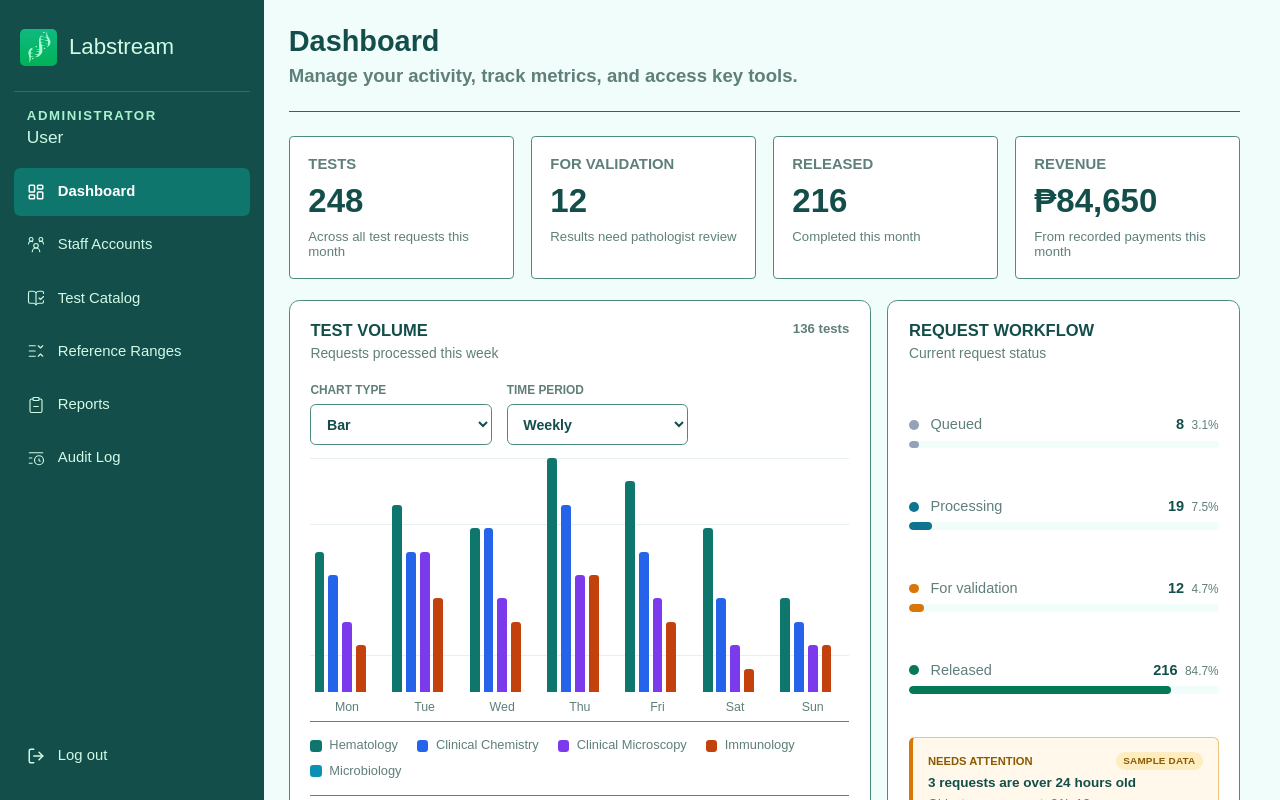
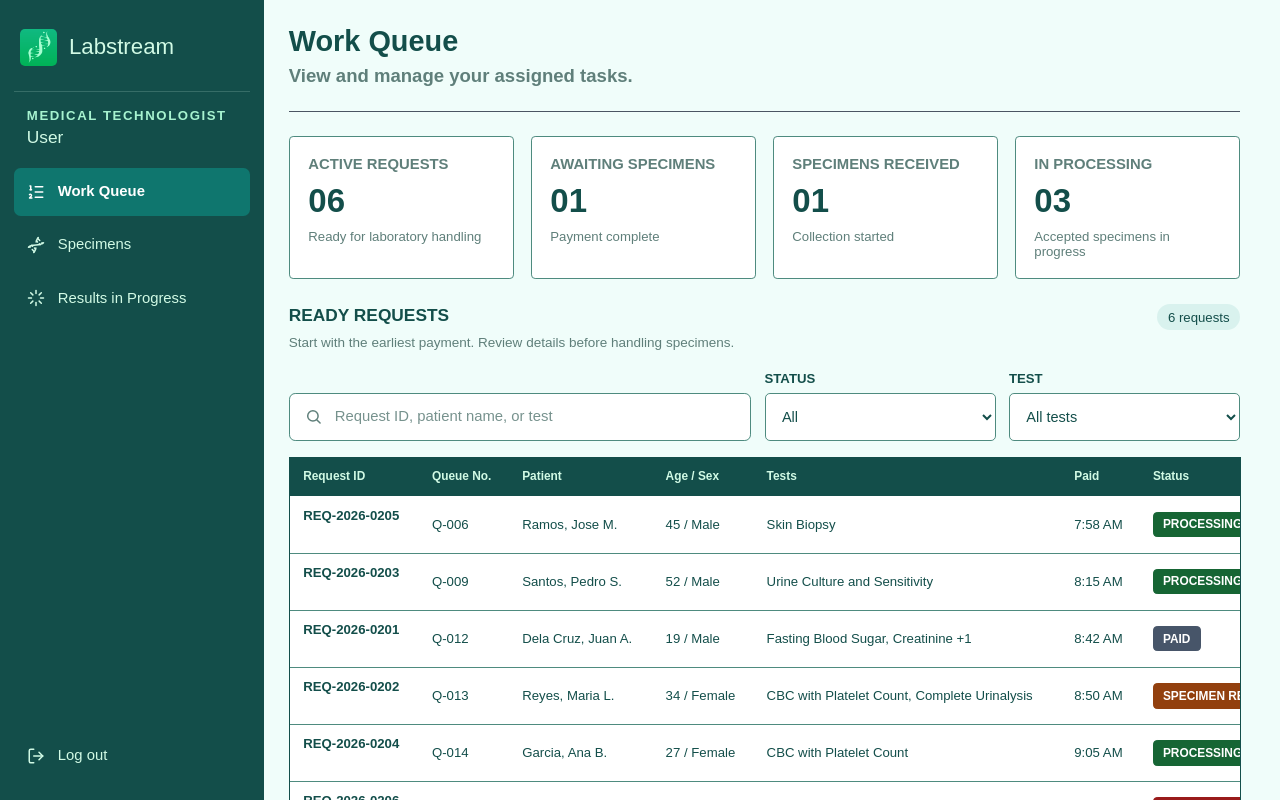
Before and after one commit to monokromez/labstream, a React (Vite) app in the folder frontend/: page / in a window 1280 px wide. Built offline with nearby package versions, Linux system fonts and the light colour scheme; a web font is replaced by a local one.

Commit message:
Update role-based app shell navigation

```diff
--- a/frontend/src/App.jsx
+++ b/frontend/src/App.jsx
@@ -1,5 +1,5 @@
 import AppShell from './components/layout/AppShell.jsx'
 
 export default function App() {
-  return <AppShell role="administrator"/>
+  return <AppShell role="medical_technologist"/>
 }
--- a/frontend/src/components/layout/AppShell.jsx
+++ b/frontend/src/components/layout/AppShell.jsx
@@ -26,7 +26,7 @@ export default function AppShell({ children, role = 'administrator', userName =
   const pathologistPages = {
     'pending-validation': <PathologistPages.PendingValidation />,
     'returned-results': <PathologistPages.ReturnedResults />,
-    'released-results': <PathologistPages.ReleasedResults />,
+    'released-results': <PathologistPages.ReleasedResults userName={userName === 'User' ? 'Dr. A. Santos' : userName} />,
   }
 
   const adminPages = {
--- a/frontend/src/components/layout/Sidebar.jsx
+++ b/frontend/src/components/layout/Sidebar.jsx
@@ -49,8 +49,8 @@ const roleNavigation = {
     },
     {
       id: 'payments',
-      label: 'Payments & Receipts',
-      description: 'Manage payments and generate receipts.',
+      label: 'Payments & Invoice',
+      description: 'Manage patient payments and invoices.',
       icon: paymentReceiptIcon,
     },
   ],
```
